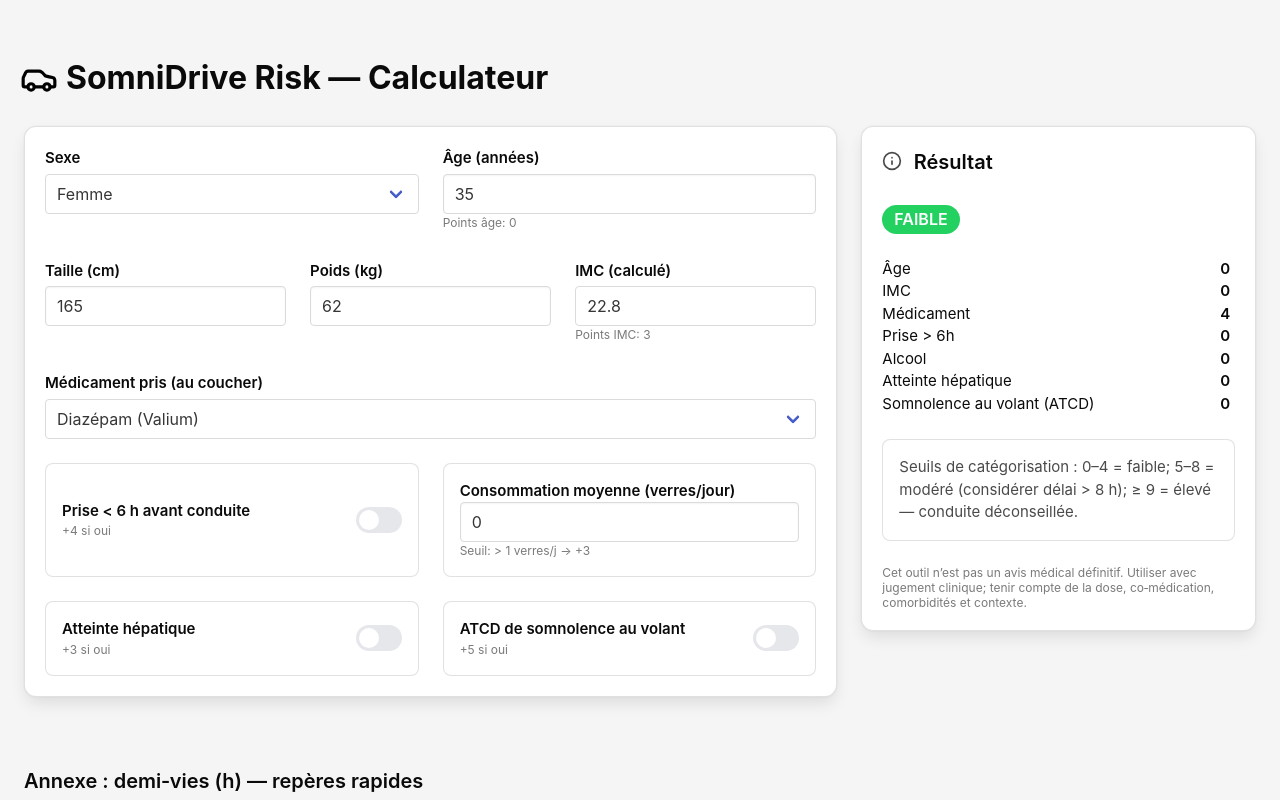
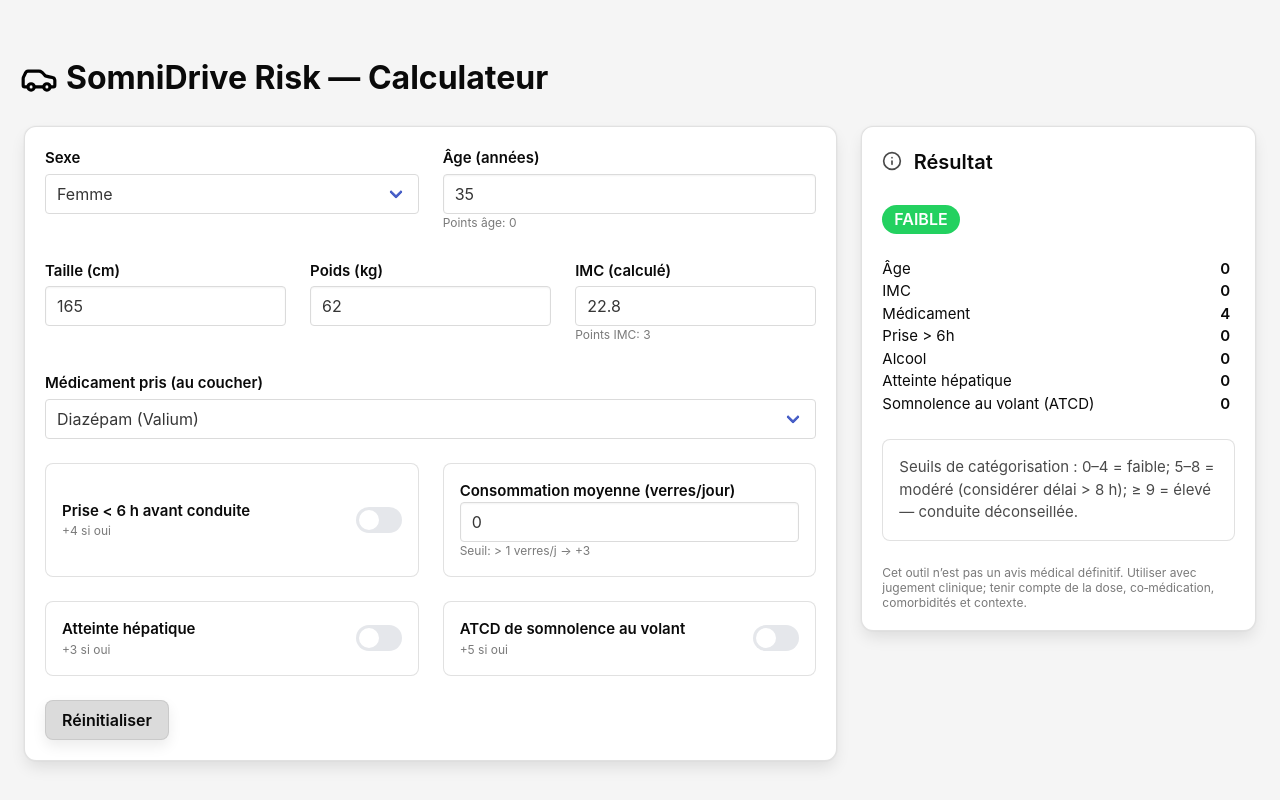
Before and after one commit to samyiss/SomniDrive, a React (Create React App) app: page / in a window 1280 px wide. Shown: the top 800 px of the page. Built offline with nearby package versions, Linux system fonts and the light colour scheme.

Commit message:
reset button done

```diff
--- a/src/App.css
+++ b/src/App.css
@@ -176,3 +176,11 @@
 .switch input:checked + .slide::before {
   transform: translateX(20px);
 }
+
+
+.button {
+  border: 1px solid rgba(168, 168, 168, 0.35); /* Bulma grey */
+  border-radius: 8px;
+
+  box-shadow: 0 6px 14px rgba(0, 0, 0, 0.08);
+}
--- a/src/HomePage.jsx
+++ b/src/HomePage.jsx
@@ -223,6 +223,18 @@ export function HomePage() {
         return 2;
     }
 
+    function resetBtn() {
+        setAge(35);
+        setHeight(165);
+        setWeight(62);
+        setSelectedDrug("diazepam");
+        setIsPrise(false);
+        setIsHepatic(false);
+        setIsSleep(false);
+        setAlcoholIntake(0);
+    }
+
+
     return (
         <main className="p-5 has-background-white-ter">
             <div className="columns pt-6 has-text-centered">
@@ -363,7 +375,7 @@ export function HomePage() {
 
                         </div>
 
-                        <div className="columns is-mobile is-multiline is-flexible">
+                        <div className="columns is-mobile is-multiline">
                             <div className="column is-full-mobile">
                                 <div className="subtle-border-sm flex">
                                     <div className="columns is-vcentered is-mobile">
@@ -396,7 +408,7 @@ export function HomePage() {
                             </div>
                         </div>
 
-                        <div className="columns is-mobile is-multiline is-flexible">
+                        <div className="columns is-mobile is-multiline">
                             <div className="column is-full-mobile">
                                 <div className="subtle-border-sm flex">
                                     <div className="columns is-vcentered is-mobile">
@@ -436,6 +448,14 @@ export function HomePage() {
                                             </label>
                                         </div>
                                     </div>
+                                </div>
+                            </div>
+                        </div>
+
+                        <div className="columns is-mobile is-multiline">
+                            <div className="column">
+                                <div className="button has-background-grey-lighter" onClick={resetBtn}>
+                                    <p className="has-text-black has-text-weight-semibold">Réinitialiser</p>
                                 </div>
                             </div>
                         </div>
```
